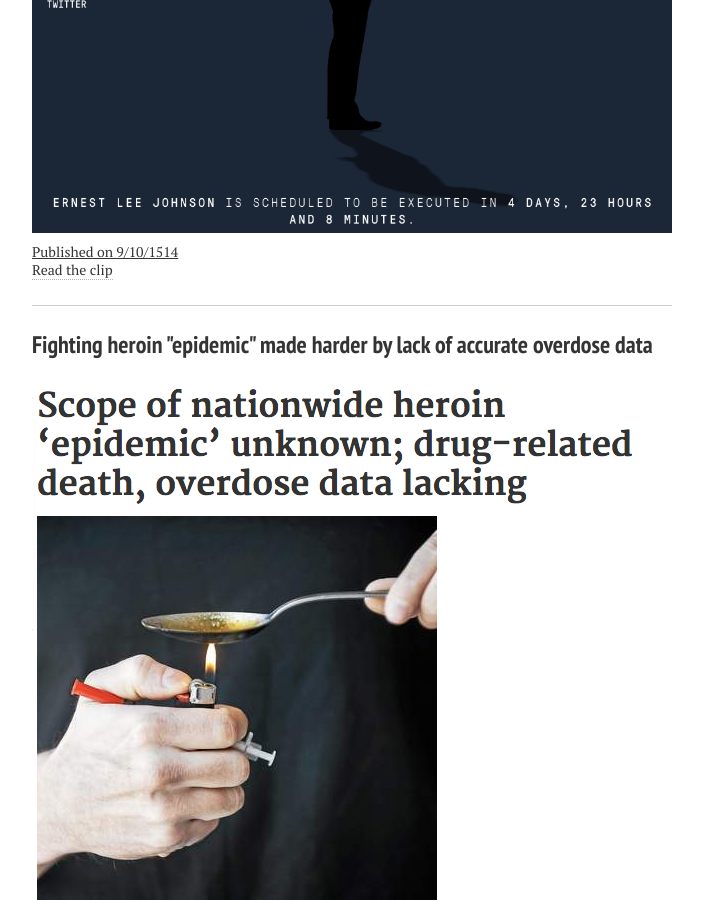
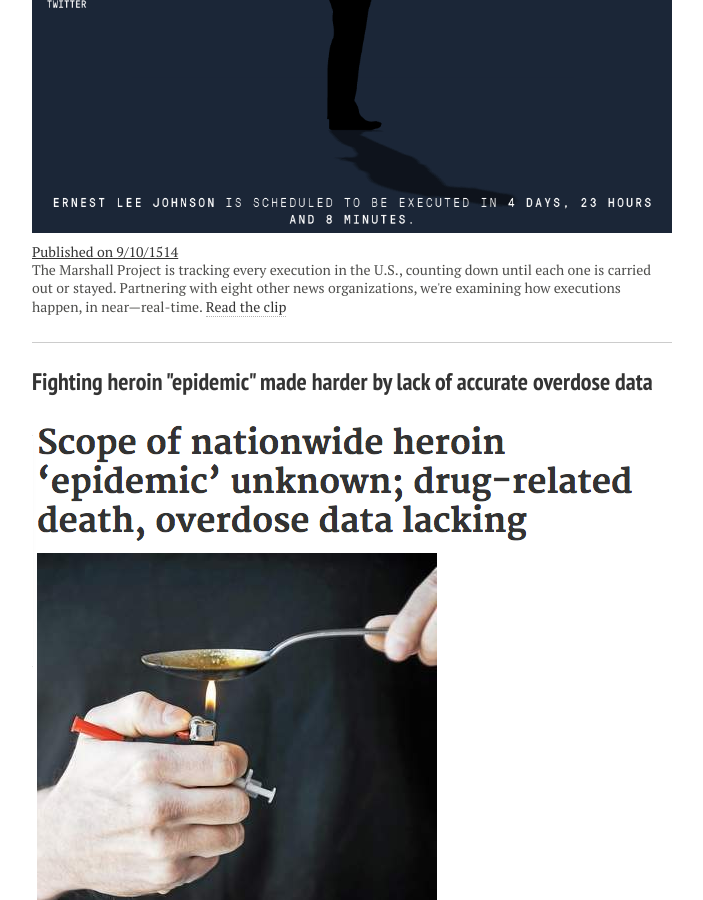
Before and after one commit to tommeagher/tommeagher.github.io, a Jekyll site: the page built from clips.md, in a window 1280 px wide and 900 px high, scrolled down 1530 px. Shown: the whole window, without its empty margins (288-991 px from the left). Built offline with Jekyll 4.4.1, drawn with Linux system fonts in a browser that asks for light colours; nearby versions of some CDN libraries.

Commit message:
add desc to NTD

```diff
--- a/_data/clips.yml
+++ b/_data/clips.yml
@@ -3,7 +3,7 @@
   date: 9/10/1514
   url: https://www.themarshallproject.org/next-to-die
   image: ntd.png
-  description:
+  description: The Marshall Project is tracking every execution in the U.S., counting down until each one is carried out or stayed. Partnering with eight other news organizations, we're examining how executions happen, in near—real-time.
 
 - title: Fighting heroin "epidemic" made harder by lack of accurate overdose data
   date: 5/12/14
```
Also changed, not shown: 2 other files.
